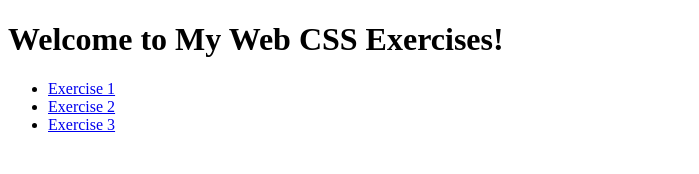
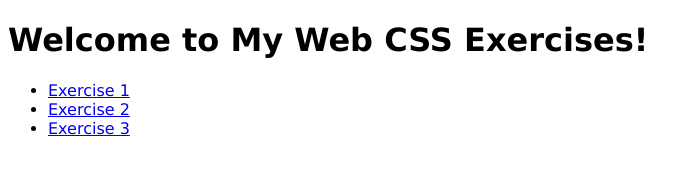
Before and after one commit to GohYC03/web-css-exercises, a plain HTML site: page index.html in a window 1280 px wide. Shown: the whole page, without its empty margins (0-699 px from the left). Drawn offline with Linux system fonts and the light colour scheme.

Commit message:
Update index.html

```diff
--- a/index.html
+++ b/index.html
@@ -2,6 +2,11 @@
 <html lang="en">
 <head>
   <title>My Web CSS Exercises</title>
+  <style>
+    h1, ul {
+      font-family: Verdana;
+    }
+  </style>
 </head>
 <body>
   <h1>Welcome to My Web CSS Exercises!</h1>
```
